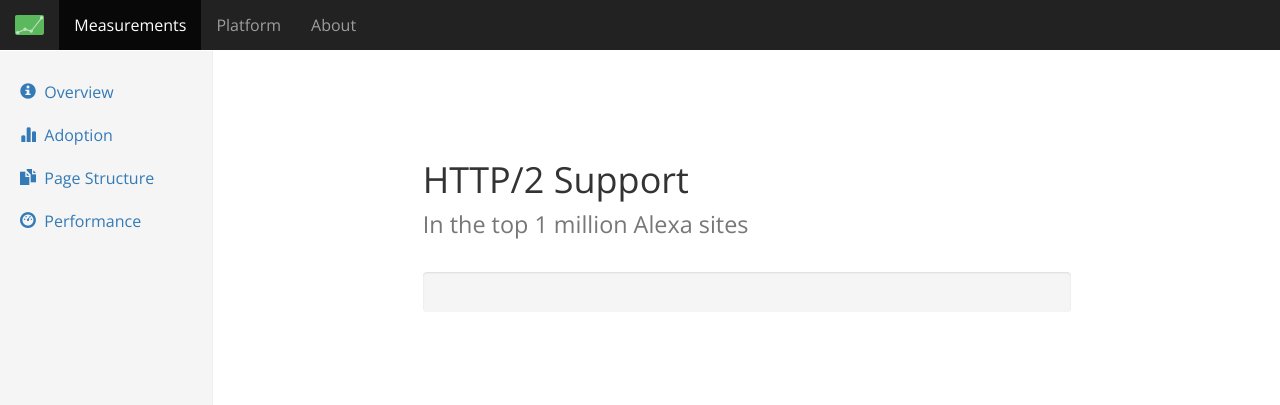
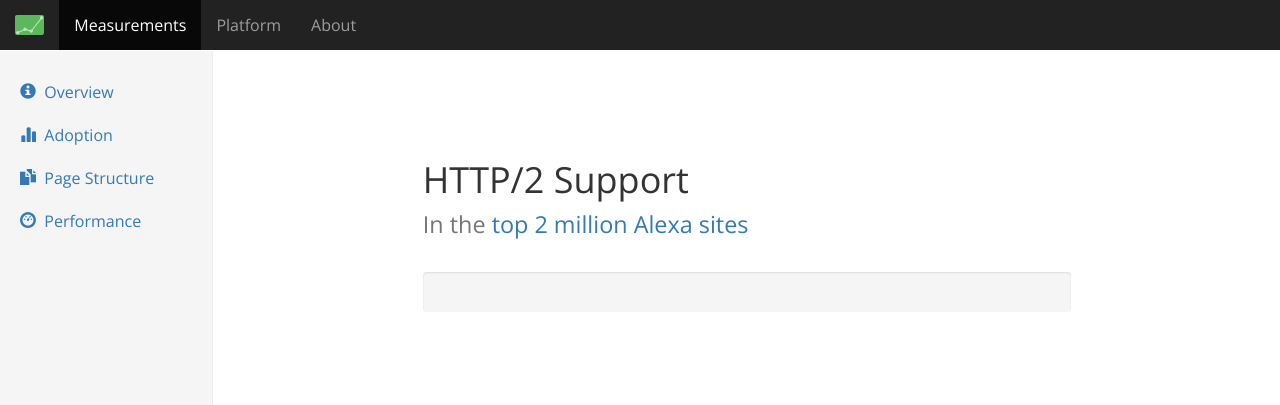
Before and after one commit to dtnaylor/http2-dashboard, a Jekyll site: the page built from www/measurements/overview.html, in a window 1280 px wide. Shown: the top 405 px of the page. Built offline with Jekyll 4.4.1, drawn with Linux system fonts in a browser that asks for light colours; nearby versions of some CDN libraries; a script that is not in the unit is left out.

Commit message:
top 1 million -> top 2 million

```diff
--- a/www/measurements/overview.html
+++ b/www/measurements/overview.html
@@ -8,7 +8,7 @@ scripts: ['js/measurements/overview.js']
 <div class="row" style="margin-top: 70px; margin-bottom: 50px;">
 	<div class="col-md-8 col-md-offset-2">
 		<h1>HTTP/2 Support<br/>
-		<small>In the top 1 million Alexa sites</small></h1>
+			<small>In the <a href="{{ site.baseurl }}/platform/overview.html#urllist">top 2 million Alexa sites</a></small></h1>
 
 		</br>
 
```
